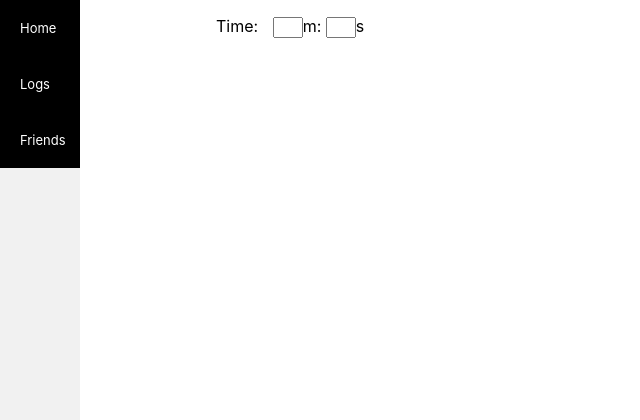
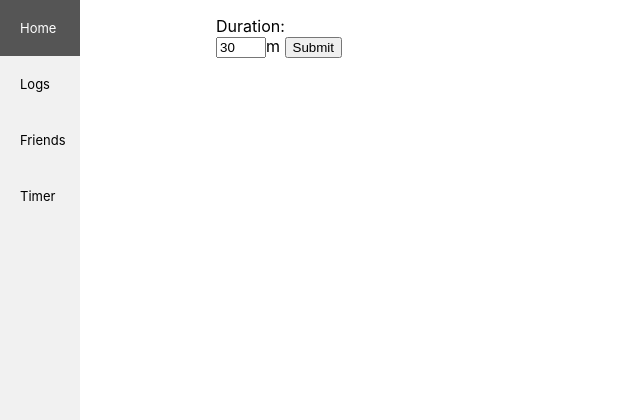
Before and after one commit to kym2006/accord, a Flask app: page / in a window 1280 px wide. Shown: the top 420 px of the page, without its empty margins (0-640 px from the left). Run offline with Flask 2, Linux system fonts and the light colour scheme; data that the repository does not hold is empty; some libraries are stand-ins or nearby versions.

Commit message:
countdown

```diff
--- a/main.py
+++ b/main.py
@@ -1,12 +1,31 @@
 import flask
-from flask import render_template
+from flask import render_template, Response
 from flask.globals import request
+from datetime import datetime
 import math
 import time
 app=flask.Flask(__name__)
+timeleft = -1
 @app.route('/')
 def root():
     return render_template("index.html")
 
+@app.route('/time_feed')
+def time_feed():
+    global timeleft
+    timeleft = timeleft - 1
+    def generate():
+        if timeleft < 0:
+            return ''
+
+        return str(timeleft)  # return also will work
+    return Response(generate(), mimetype='text')
+
+@app.route('/loadtime', methods=['GET', 'POST'])
+def loadtime():
+    global timeleft
+    if request.method == "POST":
+        timeleft = int(request.form['settime']) * 60
+    return render_template("countingdown.html")
 
 app.run(host="0.0.0.0", port=8080, debug=True)
--- a/static/styles.css
+++ b/static/styles.css
@@ -34,5 +34,10 @@
   div.content {
     margin-left: 200px;
     padding: 16px;
-    height: 1000px;
+    height: 100px;
   }
+
+  #clock {
+    text-align: center;
+    font-size: 100px;
+  }
--- a/templates/index.html
+++ b/templates/index.html
@@ -2,9 +2,19 @@
 {% block body %}
 
 <div>
-    <label style="padding-right: 10px;">Time:</label>
-    <input name="time" style="width:30px">m:
-    <input name="time" style="width:30px">s
+    <label style="padding-right: 10px;">Duration:</label>
+    <form action="{{ url_for('loadtime') }}" method="POST">
+
+        <input type="number" step="5" style="width:50px" name="settime" value="30">m
+        <input type="submit">
+    </form>
+    <script>
+
+        setInterval(() => {
+            fetch("{{ url_for('time_feed') }}")
+            .then(response => {});
+            }, 1000);
+    </script>
 </div>
 
 {% endblock %}
--- a/templates/template.html
+++ b/templates/template.html
@@ -6,9 +6,10 @@
     </head>
     <body>
         <div class="sidebar">
-            <a class="active" href=".">Home</a>
-            <a class="active" href=".">Logs</a>
-            <a class="active" href=".">Friends</a>
+            <a class="" href=".">Home</a>
+            <a class="" href=".">Logs</a>
+            <a class="" href=".">Friends</a>
+            <a class="" href="{{ url_for('loadtime') }}"> Timer </a>
           </div>
     </body>
     <div class="content">
```
